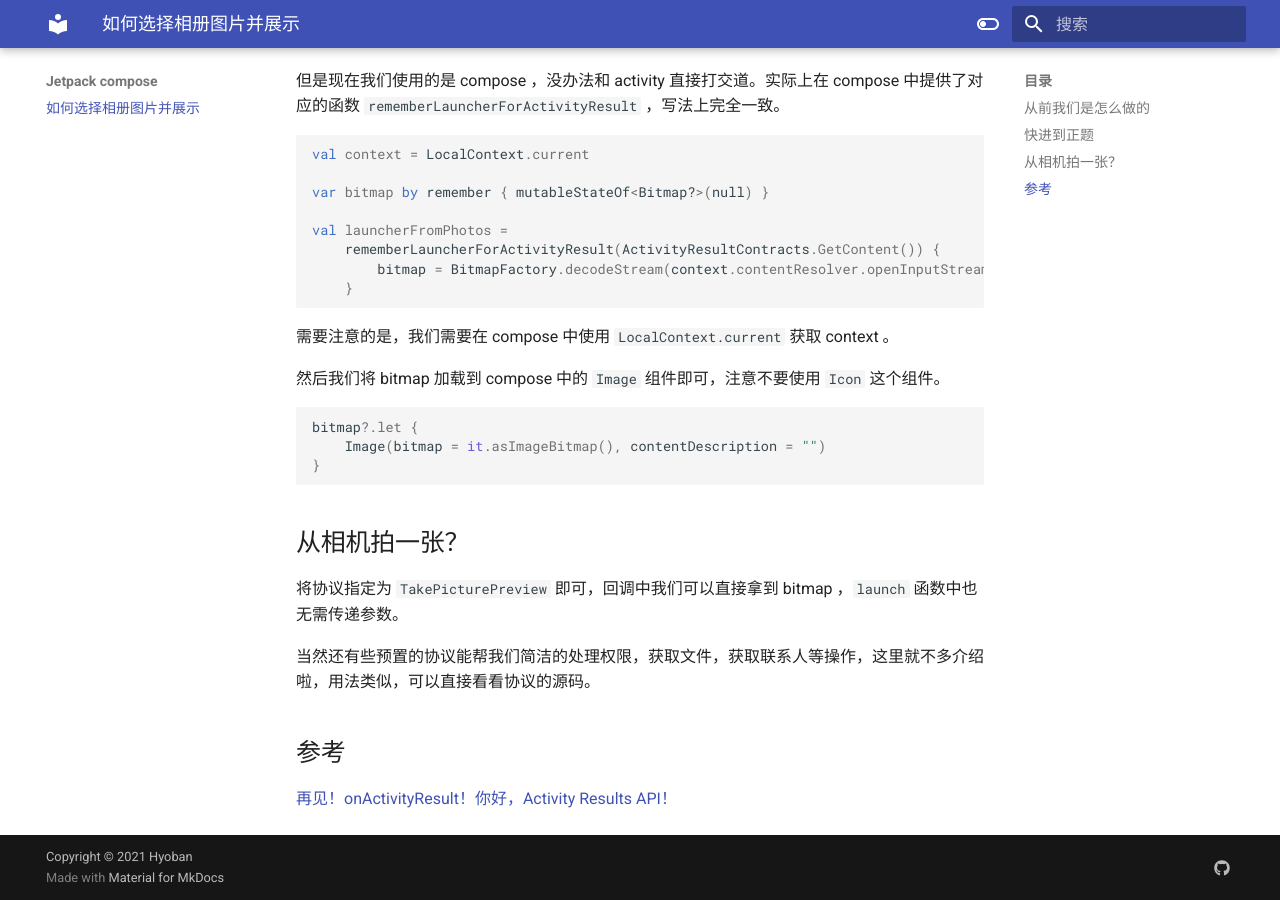
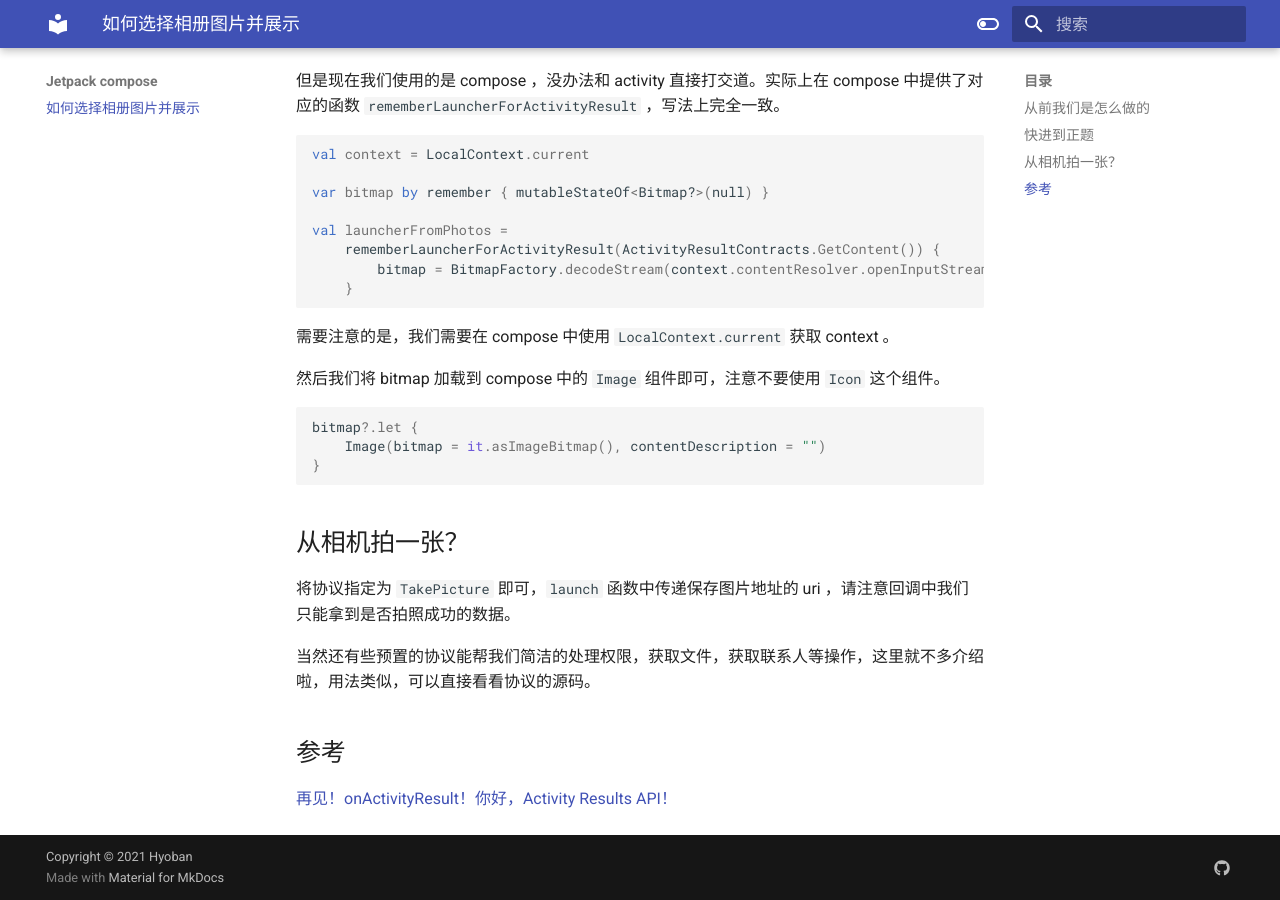
Before and after one commit to Hyoban/hyoban.github.io, an MkDocs documentation site: the page built from docs/jetpack-compose/how-to-choose-photo-from-album-and-display-it.md, in a window 1280 px wide and 900 px high, scrolled down 1973 px. Built offline with MkDocs 1.6.1 and Material for MkDocs 9.7.7, drawn with Linux system fonts in a browser that asks for light colours.

Commit message:
修改 如何选择相册图片并展示

```diff
--- a/docs/jetpack-compose/how-to-choose-photo-from-album-and-display-it.md
+++ b/docs/jetpack-compose/how-to-choose-photo-from-album-and-display-it.md
@@ -113,7 +113,7 @@ bitmap?.let {
 
 ## 从相机拍一张？
 
-将协议指定为 `TakePicturePreview` 即可，回调中我们可以直接拿到 bitmap ，`launch` 函数中也无需传递参数。
+将协议指定为 `TakePicture` 即可，`launch` 函数中传递保存图片地址的 uri ，请注意回调中我们只能拿到是否拍照成功的数据。
 
 当然还有些预置的协议能帮我们简洁的处理权限，获取文件，获取联系人等操作，这里就不多介绍啦，用法类似，可以直接看看协议的源码。
 
```
Also changed, not shown: other parts of docs/jetpack-compose/how-to-choose-photo-from-album-and-display-it.md (+1 -1 lines).
